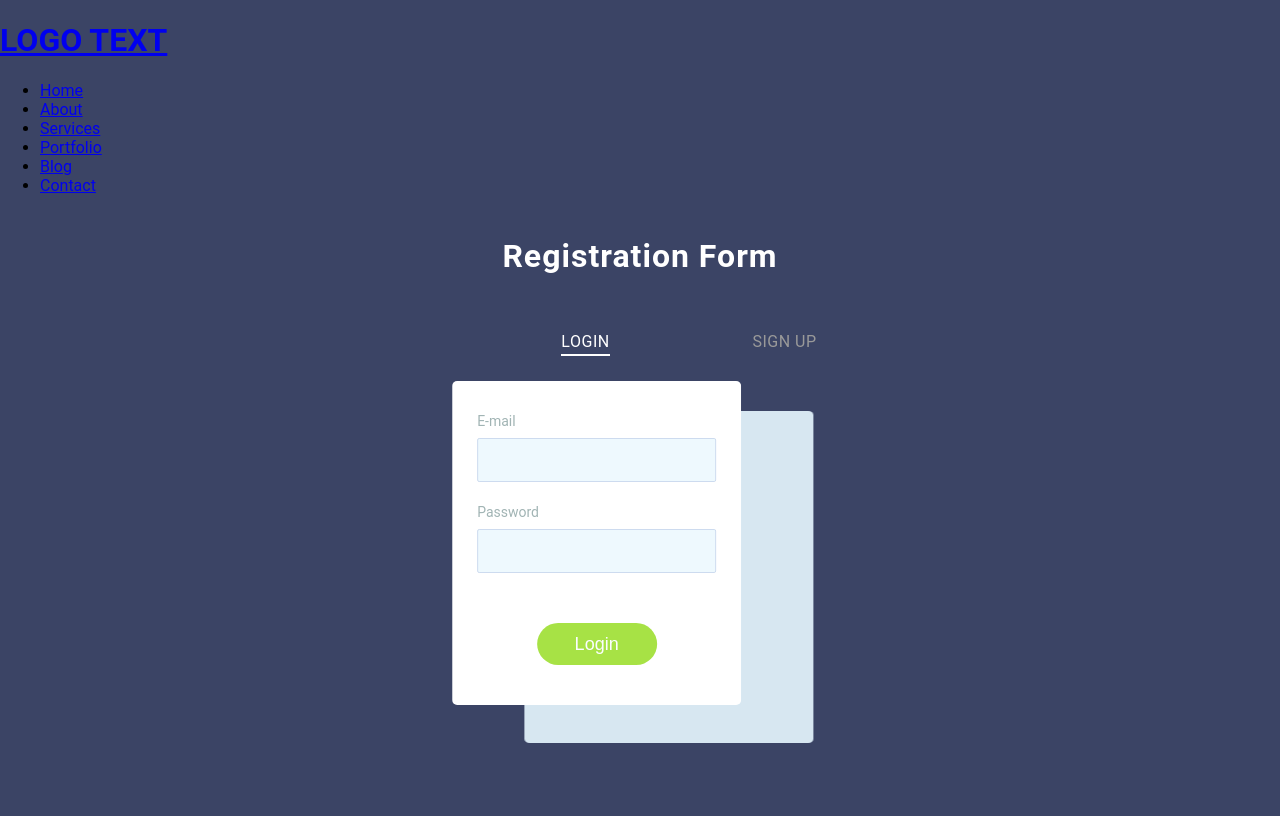
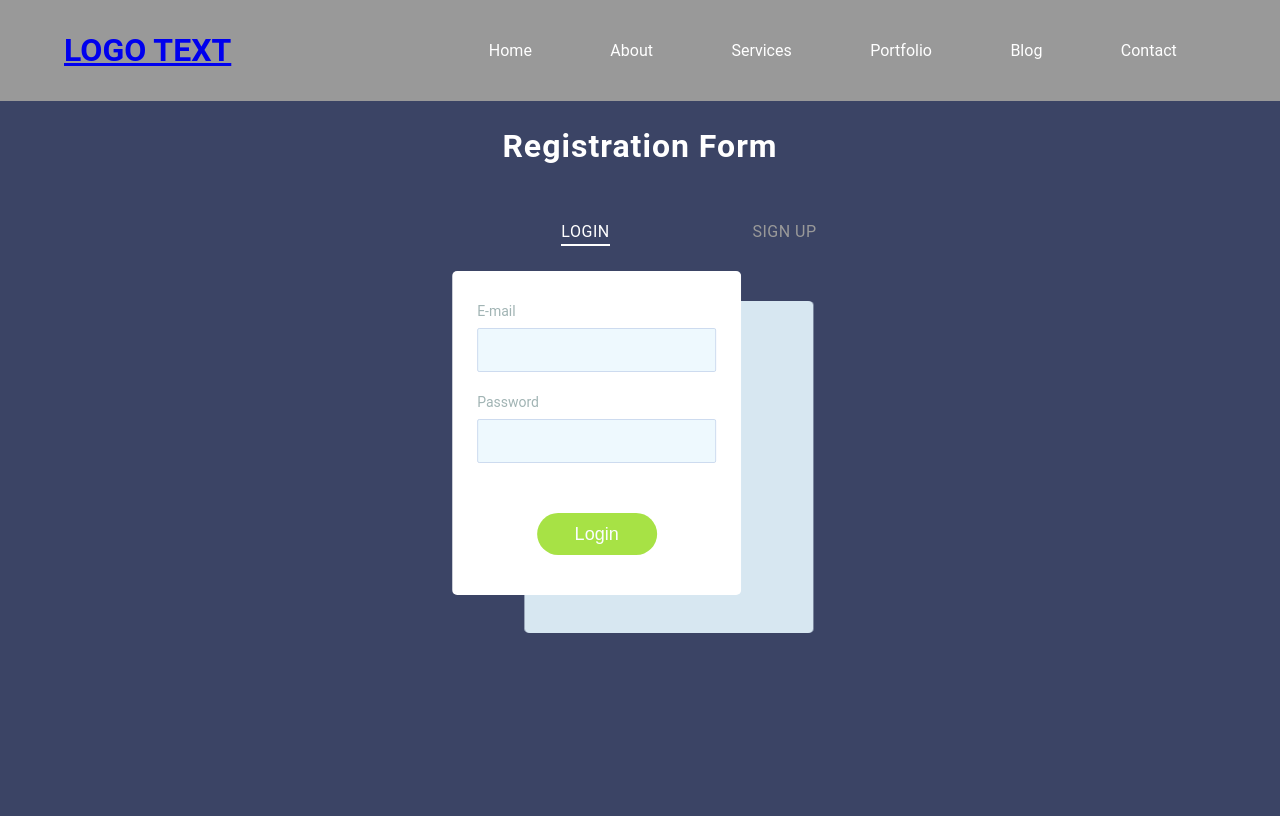
Before and after one commit to pravatsutradhar/html5, a plain HTML site: page index.html in a window 1280 px wide. Drawn offline with Linux system fonts and the light colour scheme.

Commit message:
Header Style Add

```diff
--- a/index.html
+++ b/index.html
@@ -10,7 +10,7 @@
 <body>
     <header>
       <div class="header-wrapper">
-        <div class="container">
+        <div class="container d-flex">
           <div class="left-col-logo">
             <div class="logo">
               <a href="#">
--- a/style.css
+++ b/style.css
@@ -8,6 +8,47 @@ body {
 	margin: 0;
 	font-family: Roboto, -apple-system, 'Helvetica Neue', 'Segoe UI', Arial, sans-serif;
 	background: #3b4465;
+}
+
+.header-wrapper{
+	padding: 10px 0;
+	background-color: #999;
+}
+.container{
+	width: 90%;
+	margin: auto;
+}
+
+.d-flex{
+	display: flex;
+	justify-content: space-between;
+	flex-wrap: wrap;
+	align-items: center;
+	align-content: center;
+}
+
+.left-col-logo{
+	flex: 0 0 30%;
+	width: 30%;
+}
+
+.right-col-menu{
+	flex: 0 0 70%;
+	width: 70%;
+}
+
+.main-nav ul{
+	display: flex;
+	justify-content: space-around;
+}
+
+.main-nav ul li  {
+	list-style:none;
+}
+.main-nav ul li a {
+	padding: 10px 20px;
+	text-decoration: none;
+	color: white;
 }
 
 .forms-section {
```
